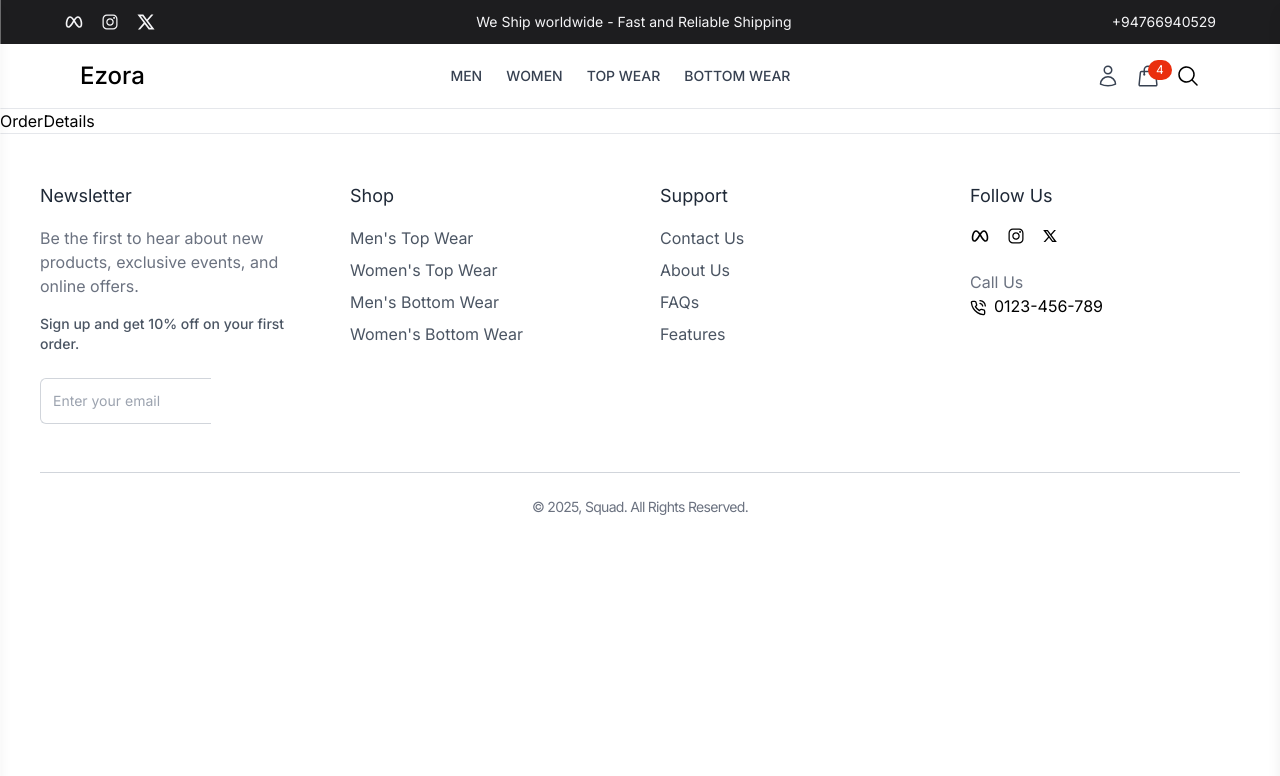
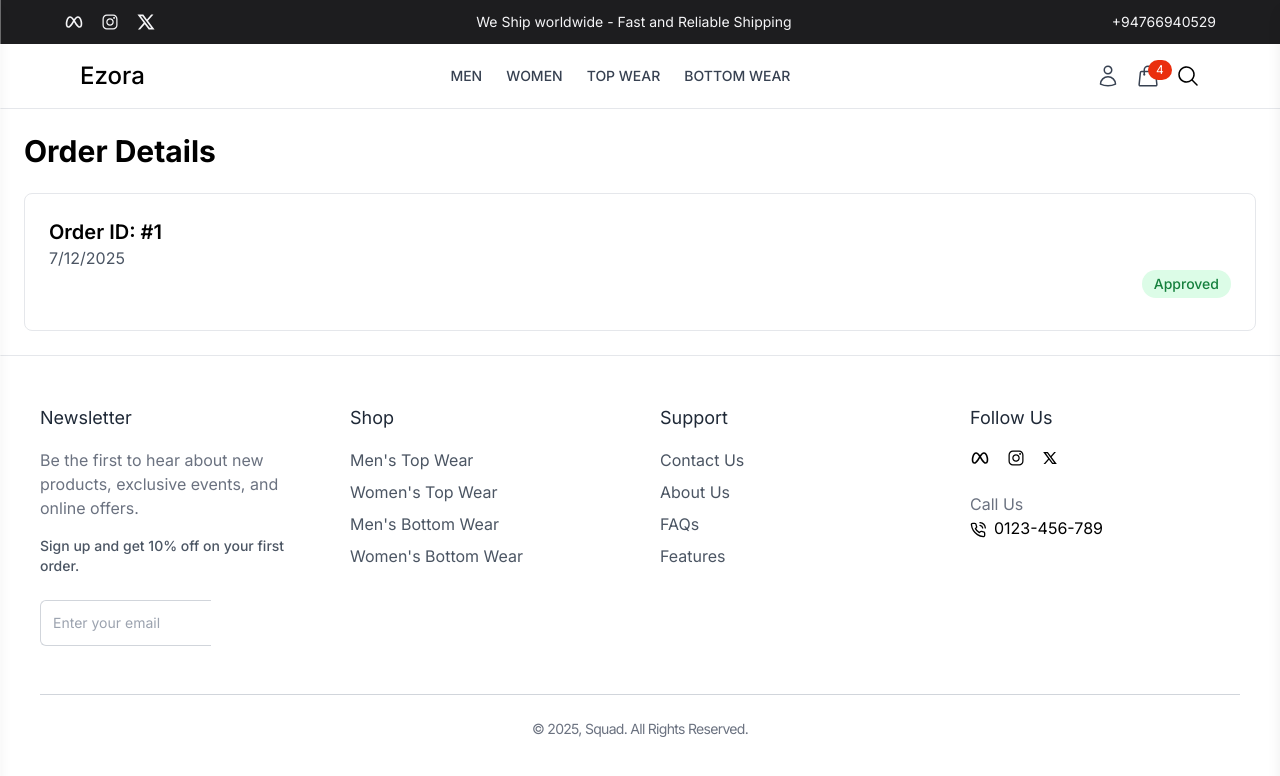
Before and after one commit to Tasheen2002/E-Commerce-MERN, a React (Vite) app in the folder frontend/: page /order/1 in a window 1280 px wide. Shown: the top 776 px of the page. Built offline with nearby package versions, Linux system fonts and the light colour scheme; a web font is replaced by a local one.

Commit message:
ccreated approve pending button

```diff
--- a/frontend/src/pages/OrderDetails.jsx
+++ b/frontend/src/pages/OrderDetails.jsx
@@ -1,45 +1,74 @@
 import React from "react";
-import {useState,useEffect} from "react";
+import { useState, useEffect } from "react";
 import { useParams } from "react-router-dom";
 
 const OrderDetails = () => {
+  const { id } = useParams();
+  const [orderDetails, setOrderDetails] = useState(null);
 
-    const {id} = useParams();
-    const [orderDetails,setOrderDetails]=useState(null);
-
-    useEffect(()=>{
-        const mockOrderDetails={
-            _id:id,
-            createdAt:new Date(),
-            isPaid:true,
-            isDelivered:false,
-            paymentMethod:"PayPal",
-            shippingMethod:"Standard",
-            shippingAddress:{
-                city:"New York",
-                country:"USA",
+  useEffect(() => {
+    const mockOrderDetails = {
+      _id: id,
+      createdAt: new Date(),
+      isPaid: true,
+      isDelivered: false,
+      paymentMethod: "PayPal",
+      shippingMethod: "Standard",
+      shippingAddress: {
+        city: "New York",
+        country: "USA",
       },
-            orderItems:[
+      orderItems: [
         {
-                    productId:"1",
-                    name:"Jacket",
-                    price:120,
-                    quantity:1,
-                    image:"https://picsum.photos/150?random=1",
+          productId: "1",
+          name: "Jacket",
+          price: 120,
+          quantity: 1,
+          image: "https://picsum.photos/150?random=1",
         },
         {
-                    productId:"1",
-                    name:"Shirt",
-                    price:150,
-                    quantity:1,
-                    image:"https://picsum.photos/150?random=2",
+          productId: "1",
+          name: "Shirt",
+          price: 150,
+          quantity: 1,
+          image: "https://picsum.photos/150?random=2",
         },
-            ]
+      ],
     };
     setOrderDetails(mockOrderDetails);
-    },[id]);
+  }, [id]);
 
-  return <div>OrderDetails</div>;
+  return (
+    <div className="max-w-7xl mx-auto p-4 sm:p-6">
+      <h2 className="text-2xl md:text-3xl font-bold mb-6">Order Details</h2>
+      {!orderDetails ? (
+        <p>No ordder details found</p>
+      ) : (
+        <div className="p-4 sm:p-6 rounded-lg border">
+          {/* Order info */}
+          <div>
+            <h3 className="text-lg md:text-xl font-semibold">
+              Order ID: #{orderDetails._id}
+            </h3>
+            <p className="text-gray-600">
+              {new Date(orderDetails.createdAt).toLocaleDateString()}
+            </p>
+          </div>
+          <div className="flex flex-col items-start sm:items-end mt-4 sm:mt-0">
+            <span
+              className={`${
+                orderDetails.isPaid
+                  ? "bg-green-100 text-green-700"
+                  : "bg-red-100 text-red-700"
+              } px-3 py-1 rounded-full text-sm font-medium mb-2 `}
+            >
+              {orderDetails.isPaid ? "Approved" : "Pending"}
+            </span>
+          </div>
+        </div>
+      )}
+    </div>
+  );
 };
 
 export default OrderDetails;
```
Lines whose indentation alone changed are shown as unchanged.
